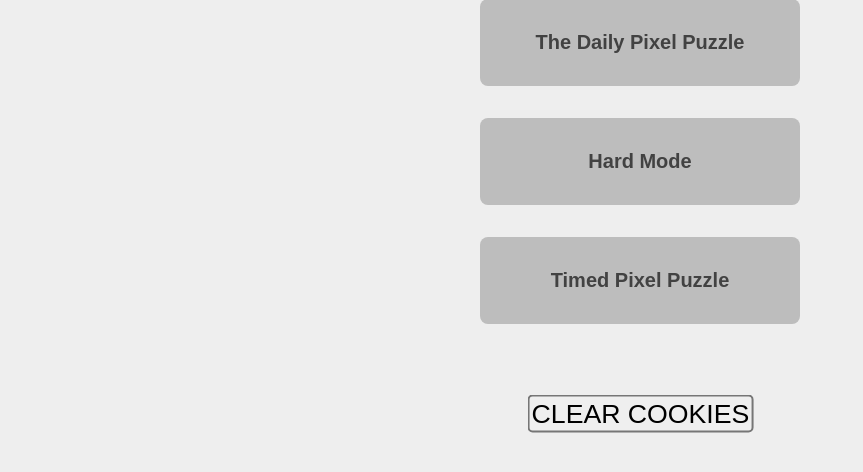
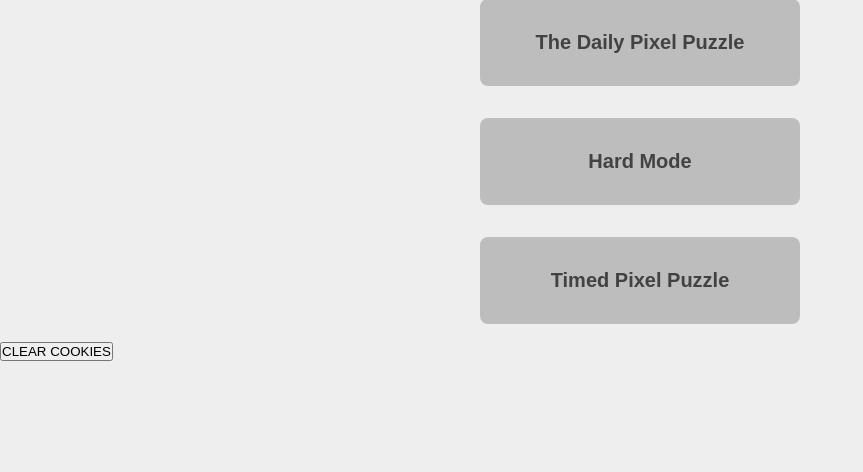
Before and after one commit to johnnymayodev/Pixel-Puzzle, a Flask app: page / in a window 1280 px wide. Shown: the part 185-657 px from the top of the page, without its empty margins (0-863 px from the left). Run offline with Flask 3, Linux system fonts and the light colour scheme; some libraries are stand-ins or nearby versions.

Commit message:
Update index.html

```diff
--- a/web/template/index.html
+++ b/web/template/index.html
@@ -25,7 +25,7 @@
         </button>
       </div>
     </main>
-    <center><button style="scale:2; margin-top: 4rem;" onclick="clearCookies()">CLEAR COOKIES</button></center>
+    <button onclick="clearCookies()">CLEAR COOKIES</button>
   </body>
   <script>
     function clearCookies() {
```
